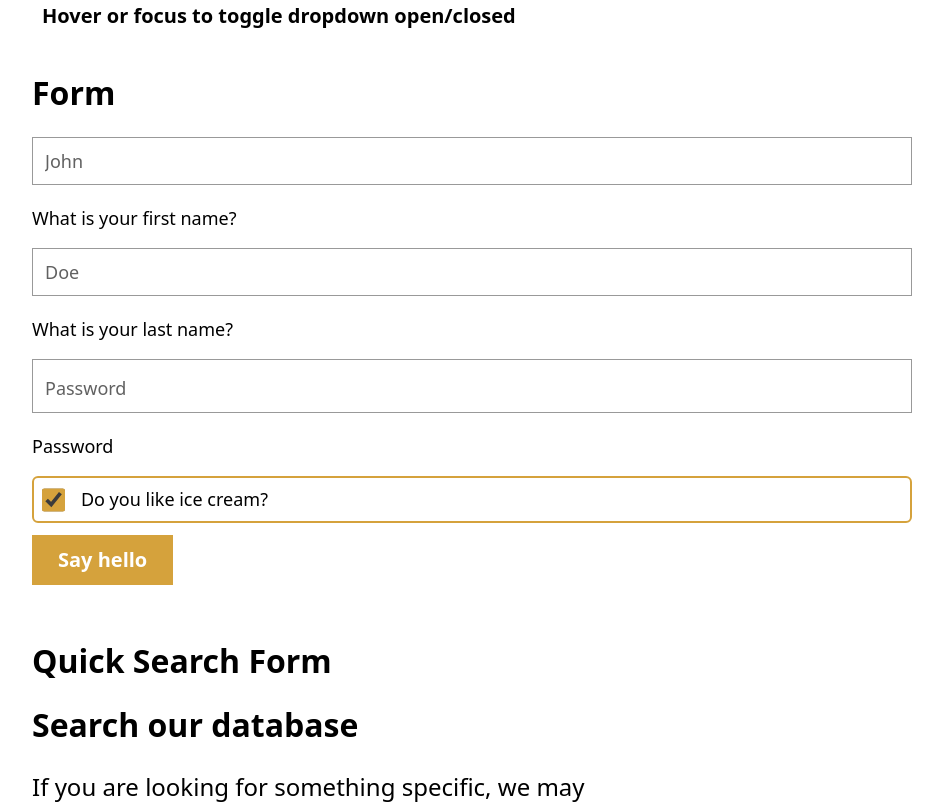
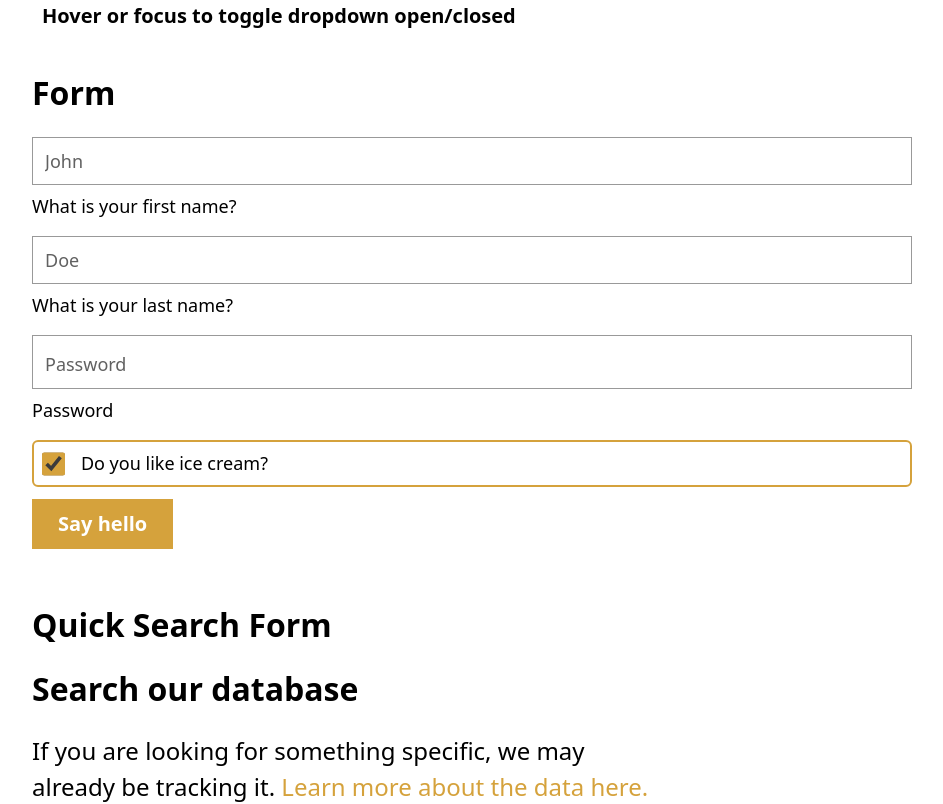
Before and after one commit to Police-Data-Accessibility-Project/design-system, a Vue app: page / in a window 1280 px wide. Shown: the part 3320-4124 px from the top of the page, without its empty margins (168-1111 px from the left). Built offline with nearby package versions, Linux system fonts and the light colour scheme.

Commit message:
refactor(demo): update form stuff

```diff
--- a/src/components/Form/PdapForm.vue
+++ b/src/components/Form/PdapForm.vue
@@ -17,7 +17,7 @@
 					: ''
 			"
 			:value="values[field.name]"
-			@input="updateForm(field.name, $event)"
+			@input="updateForm(field, $event)"
 		/>
 		<slot />
 	</form>
@@ -36,7 +36,7 @@ import { createRule } from '../../utils/vuelidate';
 
 // Types
 import { PdapFormProps } from './types';
-import { PdapInputTypes } from '../Input/types';
+import { PdapInputProps, PdapInputTypes } from '../Input/types';
 
 // Props
 const props = withDefaults(defineProps<PdapFormProps>(), {
@@ -92,10 +92,19 @@ const v$ = useVuelidate(rules, values, { $autoDirty: false, $lazy: true });
 const errorMessage = ref(props.error);
 
 // Handlers
-function updateForm(fieldName: string, event: Event) {
+function updateForm(field: PdapInputProps, event: Event) {
 	const target = event.target as HTMLInputElement;
 
-	values.value[fieldName] = target.value;
+	const update = (() => {
+		switch (field.type) {
+			case PdapInputTypes.CHECKBOX:
+				return target.checked ? 'true' : 'false';
+			default:
+				return target.value;
+		}
+	})();
+
+	values.value[field.name] = update;
 	emit('change', values.value);
 }
 
--- a/src/components/Header/PdapHeader.vue
+++ b/src/components/Header/PdapHeader.vue
@@ -37,7 +37,6 @@ const navLogoLinkIsPath = props.logoImageAnchorPath.startsWith('/');
 
 // Lifecycle methods
 onMounted(() => {
-	console.debug('on mounted');
 	getHeightAndSetToCSSVar();
 	window.addEventListener('resize', getHeightAndSetToCSSVar);
 });
--- a/src/components/Input/Checkbox/InputCheckbox.vue
+++ b/src/components/Input/Checkbox/InputCheckbox.vue
@@ -7,7 +7,7 @@
 		class="pdap-input-checkbox"
 		type="checkbox"
 		v-bind="$attrs"
-		@change="change"
+		@input="input"
 	/>
 </template>
 
@@ -18,10 +18,10 @@ defineProps<PdapInputCheckboxProps>();
 
 // Emits
 const emit = defineEmits<{
-	(event: 'change', val: Event): void;
+	(event: 'input', val: Event): void;
 }>();
 
-const change = (event: Event) => {
-	emit('change', event);
+const input = (event: Event) => {
+	emit('input', event);
 };
 </script>
--- a/src/components/Input/PdapInput.vue
+++ b/src/components/Input/PdapInput.vue
@@ -49,7 +49,7 @@ const errorMessageId = computed(() => `pdap-${props.name}-input-error`);
 @layer components {
 	/* General input styles  */
 	.pdap-input {
-		@apply h-[max-content] gap-4 leading-normal mb-3 w-full flex flex-col;
+		@apply h-[max-content] gap-1 leading-normal mb-3 w-full flex flex-col;
 	}
 
 	.pdap-input input {
@@ -78,7 +78,7 @@ const errorMessageId = computed(() => `pdap-${props.name}-input-error`);
 	}
 
 	.pdap-input-error label {
-		@apply justify-start text-sm;
+		@apply justify-start;
 	}
 
 	.pdap-input-error input {
--- a/src/components/Input/Text/InputText.vue
+++ b/src/components/Input/Text/InputText.vue
@@ -6,7 +6,6 @@
 		:placeholder="placeholder"
 		:value="value"
 		v-bind="$attrs"
-		@change="change"
 		@input="input"
 	/>
 </template>
@@ -18,13 +17,8 @@ defineProps<PdapInputTextProps>();
 
 // Emits
 const emit = defineEmits<{
-	(event: 'change', val: Event): void;
 	(event: 'input', val: Event): void;
 }>();
-
-const change = (event: Event) => {
-	emit('change', event);
-};
 
 const input = (event: Event) => {
 	emit('input', event);
--- a/src/demo/pages/SignupFormDemo.vue
+++ b/src/demo/pages/SignupFormDemo.vue
@@ -48,7 +48,7 @@ const SCHEMA = [
 		value: '',
 		validators: {
 			password: {
-				message: 'Please provide your password',
+				message: 'Please provide a valid password',
 				value: true,
 			},
 		},
@@ -64,7 +64,7 @@ const SCHEMA = [
 		value: '',
 		validators: {
 			password: {
-				message: 'Please confirm your password',
+				message: 'Please confirm your valid password',
 				value: true,
 			},
 		},
```
Also changed, not shown: 1 other file (tests, documents, lock files or other folders).
